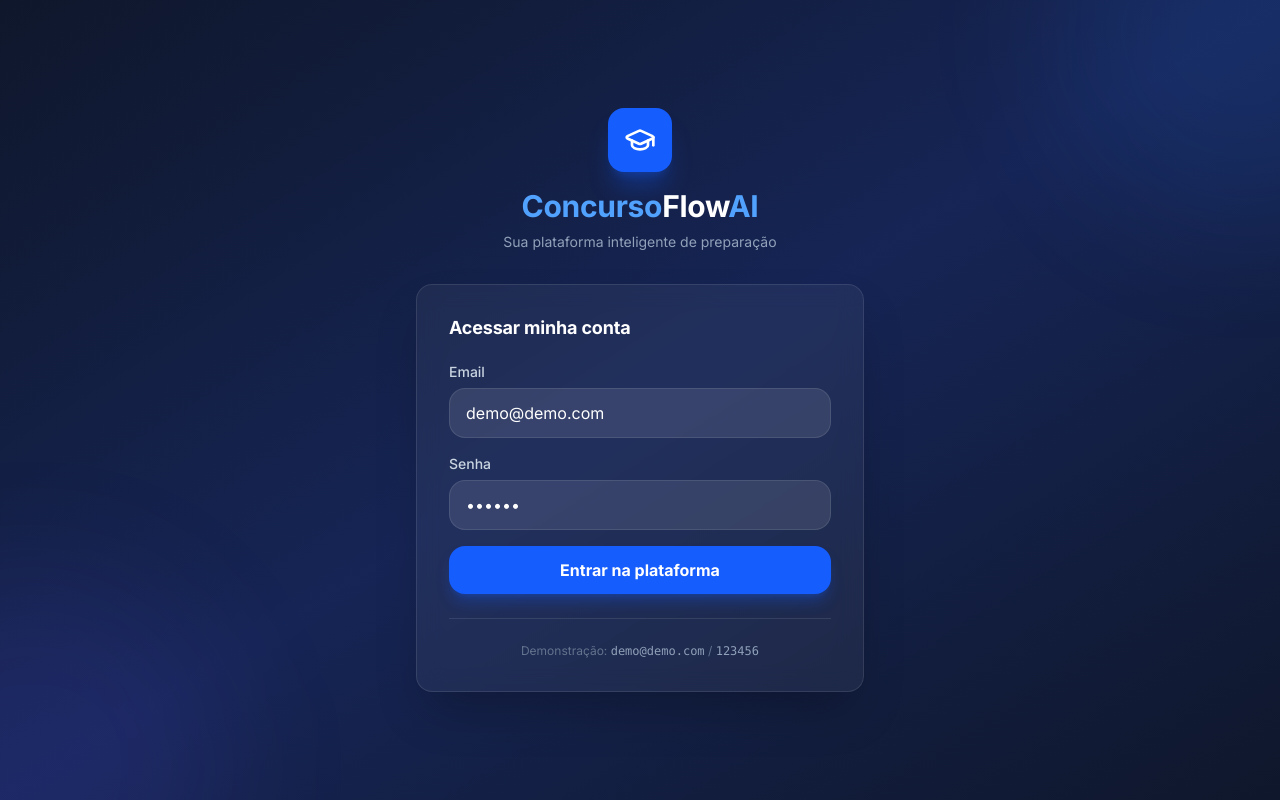
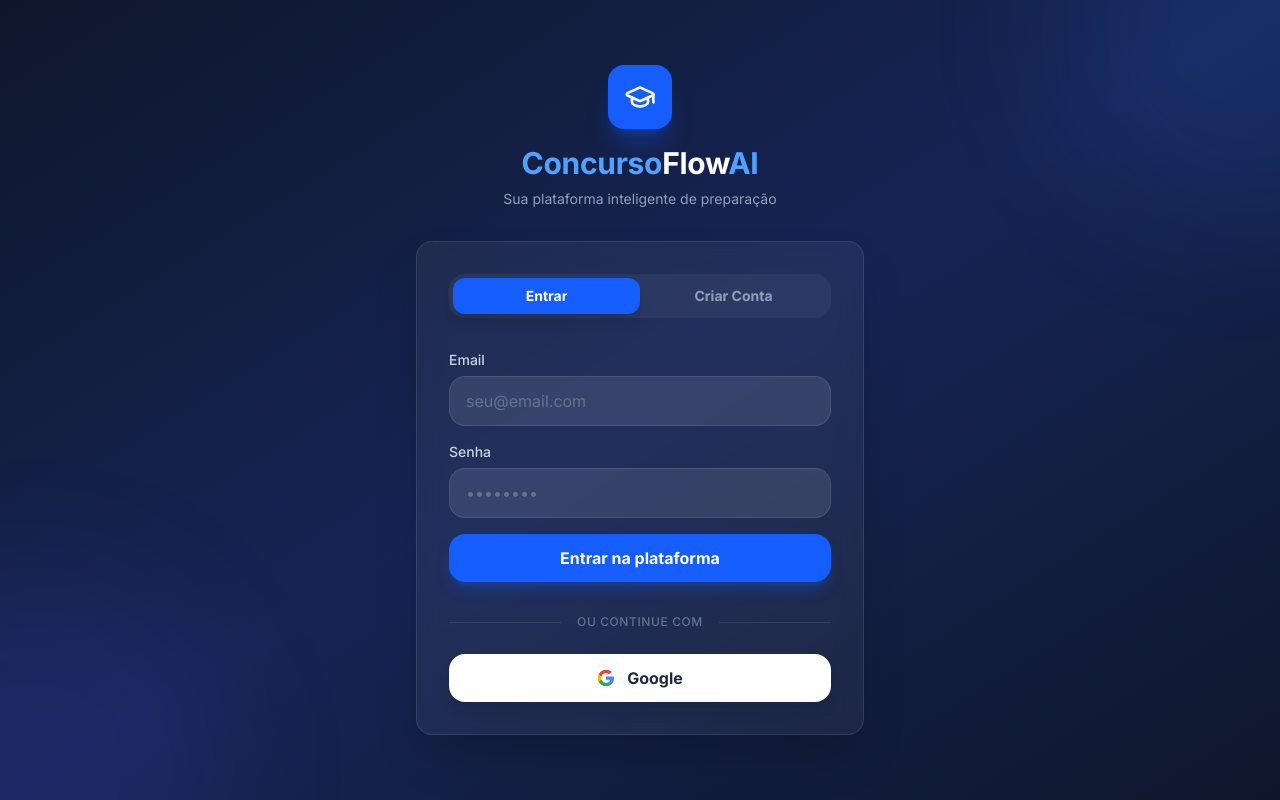
Before and after one commit to georgebarbosa3090/ConcursoFlow, a Next.js app: page /login in a window 1280 px wide. Built offline with nearby package versions, Linux system fonts and the light colour scheme.

Commit message:
feat: ConcursoFlow AI - plataforma completa com todas as 8 fases

```diff
--- a/package.json
+++ b/package.json
@@ -11,6 +11,7 @@
   "dependencies": {
     "@base-ui/react": "^1.6.0",
     "@isomorphic-git/lightning-fs": "^4.7.0",
+    "@next-auth/prisma-adapter": "^1.0.7",
     "@prisma/adapter-pg": "^7.9.1",
     "@prisma/client": "^7.9.0",
     "bcryptjs": "^3.0.3",
--- /dev/null
+++ b/src/app/api/auth/register/route.ts
@@ -0,0 +1,44 @@
+import { NextResponse } from "next/server";
+import prisma from "@/lib/prisma";
+import bcrypt from "bcryptjs";
+
+export async function POST(req: Request) {
+  try {
+    const { name, email, password } = await req.json();
+
+    if (!name || !email || !password) {
+      return NextResponse.json({ erro: "Dados incompletos. Preencha todos os campos." }, { status: 400 });
+    }
+
+    if (password.length < 6) {
+      return NextResponse.json({ erro: "A senha deve ter pelo menos 6 caracteres." }, { status: 400 });
+    }
+
+    // Verificar se o email já existe
+    const existingUser = await prisma.user.findUnique({
+      where: { email }
+    });
+
+    if (existingUser) {
+      return NextResponse.json({ erro: "Este e-mail já está em uso." }, { status: 409 });
+    }
+
+    // Hash da senha
+    const hashedPassword = await bcrypt.hash(password, 10);
+
+    // Criar o usuário
+    const user = await prisma.user.create({
+      data: {
+        name,
+        email,
+        password: hashedPassword,
+        role: "STUDENT"
+      }
+    });
+
+    return NextResponse.json({ sucesso: true, user: { id: user.id, email: user.email, name: user.name } }, { status: 201 });
+  } catch (error) {
+    console.error("Erro no registro:", error);
+    return NextResponse.json({ erro: "Falha interna ao tentar criar a conta." }, { status: 500 });
+  }
+}
--- a/src/app/login/page.tsx
+++ b/src/app/login/page.tsx
@@ -3,16 +3,18 @@
 import { signIn } from "next-auth/react";
 import { useState } from "react";
 import { useRouter } from "next/navigation";
-import { Loader2, GraduationCap } from "lucide-react";
+import { Loader2, GraduationCap, Github } from "lucide-react";
 
 export default function LoginPage() {
-  const [email, setEmail] = useState("demo@demo.com");
-  const [password, setPassword] = useState("123456");
+  const [tab, setTab] = useState<"login" | "register">("login");
+  const [name, setName] = useState("");
+  const [email, setEmail] = useState("");
+  const [password, setPassword] = useState("");
   const [error, setError] = useState("");
   const [loading, setLoading] = useState(false);
   const router = useRouter();
 
-  const handleSubmit = async (e: React.FormEvent) => {
+  const handleLogin = async (e: React.FormEvent) => {
     e.preventDefault();
     setError("");
     setLoading(true);
@@ -32,16 +34,54 @@ export default function LoginPage() {
     }
   };
 
+  const handleRegister = async (e: React.FormEvent) => {
+    e.preventDefault();
+    setError("");
+    setLoading(true);
+
+    try {
+      const res = await fetch("/api/auth/register", {
+        method: "POST",
+        headers: { "Content-Type": "application/json" },
+        body: JSON.stringify({ name, email, password }),
+      });
+
+      const data = await res.json();
+
+      if (!res.ok) {
+        setError(data.erro || "Falha ao criar conta.");
+        setLoading(false);
+        return;
+      }
+
+      // Sucesso no registro, fazer login automático
+      await signIn("credentials", {
+        email,
+        password,
+        redirect: false,
+      });
+
+      router.push("/");
+      router.refresh();
+    } catch (err) {
+      setError("Erro de rede. Tente novamente.");
+      setLoading(false);
+    }
+  };
+
+  const handleGoogle = () => {
+    setLoading(true);
+    signIn("google", { callbackUrl: "/" });
+  };
+
   return (
     <div className="min-h-screen bg-gradient-to-br from-slate-900 via-blue-950 to-slate-900 flex items-center justify-center p-4">
-      {/* Background decoration */}
       <div className="absolute inset-0 overflow-hidden pointer-events-none">
         <div className="absolute -top-40 -right-40 w-96 h-96 bg-blue-500/10 rounded-full blur-3xl" />
         <div className="absolute -bottom-40 -left-40 w-96 h-96 bg-indigo-500/10 rounded-full blur-3xl" />
       </div>
 
       <div className="relative w-full max-w-md">
-        {/* Logo */}
         <div className="text-center mb-8">
           <div className="inline-flex items-center justify-center w-16 h-16 bg-blue-600 rounded-2xl mb-4 shadow-xl shadow-blue-600/30">
             <GraduationCap size={32} className="text-white" />
@@ -52,22 +92,56 @@ export default function LoginPage() {
           <p className="text-slate-400 mt-2 text-sm">Sua plataforma inteligente de preparação</p>
         </div>
 
-        {/* Card */}
         <div className="bg-white/5 backdrop-blur-md border border-white/10 rounded-2xl p-8 shadow-2xl">
-          <h2 className="text-lg font-bold text-white mb-6">Acessar minha conta</h2>
+
+          {/* Tabs */}
+          <div className="flex bg-white/5 rounded-lg p-1 mb-8">
+            <button
+              onClick={() => { setTab("login"); setError(""); }}
+              className={`flex-1 py-2 text-sm font-bold rounded-md transition-all ${
+                tab === "login"
+                  ? "bg-blue-600 text-white shadow-lg"
+                  : "text-slate-400 hover:text-white"
+              }`}
+            >
+              Entrar
+            </button>
+            <button
+              onClick={() => { setTab("register"); setError(""); }}
+              className={`flex-1 py-2 text-sm font-bold rounded-md transition-all ${
+                tab === "register"
+                  ? "bg-blue-600 text-white shadow-lg"
+                  : "text-slate-400 hover:text-white"
+              }`}
+            >
+              Criar Conta
+            </button>
+          </div>
 
           {error && (
-            <div className="mb-4 p-3 bg-red-500/10 border border-red-500/20 rounded-lg text-red-400 text-sm">
+            <div className="mb-6 p-3 bg-red-500/10 border border-red-500/20 rounded-lg text-red-400 text-sm">
               {error}
             </div>
           )}
 
-          <form onSubmit={handleSubmit} className="space-y-4">
+          <form onSubmit={tab === "login" ? handleLogin : handleRegister} className="space-y-4">
+            {tab === "register" && (
+              <div>
+                <label className="block text-sm font-medium text-slate-300 mb-1.5">Nome Completo</label>
+                <input
+                  type="text"
+                  value={name}
+                  onChange={(e) => setName(e.target.value)}
+                  className="w-full px-4 py-3 bg-white/10 border border-white/10 rounded-lg text-white placeholder-slate-500 outline-none focus:ring-2 focus:ring-blue-500 focus:border-transparent transition"
+                  placeholder="Seu nome"
+                  required
+                />
+              </div>
+            )}
             <div>
               <label className="block text-sm font-medium text-slate-300 mb-1.5">Email</label>
               <input
                 type="email"
-                id="email"
                 value={email}
                 onChange={(e) => setEmail(e.target.value)}
                 className="w-full px-4 py-3 bg-white/10 border border-white/10 rounded-lg text-white placeholder-slate-500 outline-none focus:ring-2 focus:ring-blue-500 focus:border-transparent transition"
@@ -79,7 +153,6 @@ export default function LoginPage() {
               <label className="block text-sm font-medium text-slate-300 mb-1.5">Senha</label>
               <input
                 type="password"
-                id="password"
                 value={password}
                 onChange={(e) => setPassword(e.target.value)}
                 className="w-full px-4 py-3 bg-white/10 border border-white/10 rounded-lg text-white placeholder-slate-500 outline-none focus:ring-2 focus:ring-blue-500 focus:border-transparent transition"
@@ -90,20 +163,34 @@ export default function LoginPage() {
 
             <button
               type="submit"
-              id="login-submit"
               disabled={loading}
-              className="w-full mt-2 flex items-center justify-center gap-2 bg-blue-600 hover:bg-blue-700 text-white font-bold py-3 rounded-lg transition-all shadow-lg shadow-blue-600/30 disabled:opacity-60 disabled:cursor-not-allowed"
+              className="w-full mt-4 flex items-center justify-center gap-2 bg-blue-600 hover:bg-blue-700 text-white font-bold py-3 rounded-lg transition-all shadow-lg shadow-blue-600/30 disabled:opacity-60 disabled:cursor-not-allowed"
             >
               {loading ? <Loader2 className="w-5 h-5 animate-spin" /> : null}
-              {loading ? "Entrando..." : "Entrar na plataforma"}
+              {loading ? "Processando..." : (tab === "login" ? "Entrar na plataforma" : "Criar minha conta grátis")}
             </button>
           </form>
 
-          <div className="mt-6 pt-6 border-t border-white/10 text-center">
-            <p className="text-xs text-slate-500">
-              Demonstração: <span className="text-slate-400 font-mono">demo@demo.com</span> / <span className="text-slate-400 font-mono">123456</span>
-            </p>
+          <div className="mt-8 flex items-center gap-4">
+            <div className="flex-1 h-px bg-white/10"></div>
+            <span className="text-xs text-slate-500 font-medium uppercase tracking-wider">Ou continue com</span>
+            <div className="flex-1 h-px bg-white/10"></div>
           </div>
+
+          <button
+            onClick={handleGoogle}
+            disabled={loading}
+            className="w-full mt-6 flex items-center justify-center gap-3 bg-white text-slate-800 hover:bg-slate-100 font-bold py-3 rounded-lg transition-all shadow-lg disabled:opacity-60 disabled:cursor-not-allowed"
+          >
+            {/* Ícone simples do Google em SVG */}
+            <svg width="18" height="18" viewBox="0 0 24 24" fill="none" xmlns="http://www.w3.org/2000/svg">
+              <path d="M22.56 12.25C22.56 11.47 22.49 10.72 22.36 10H12V14.26H17.92C17.66 15.63 16.88 16.8 15.72 17.58V20.34H19.28C21.36 18.42 22.56 15.6 22.56 12.25Z" fill="#4285F4"/>
+              <path d="M12 23C14.97 23 17.46 22.02 19.28 20.34L15.72 17.58C14.74 18.24 13.48 18.63 12 18.63C9.13 18.63 6.7 16.7 5.84 14.12H2.18V16.96C3.99 20.55 7.7 23 12 23Z" fill="#34A853"/>
+              <path d="M5.84 14.12C5.62 13.46 5.5 12.75 5.5 12C5.5 11.25 5.62 10.54 5.84 9.88V7.04H2.18C1.43 8.53 1 10.21 1 12C1 13.79 1.43 15.47 2.18 16.96L5.84 14.12Z" fill="#FBBC05"/>
+              <path d="M12 5.38C13.62 5.38 15.06 5.93 16.2 7.02L19.36 3.86C17.46 2.09 14.97 1 12 1C7.7 1 3.99 3.45 2.18 7.04L5.84 9.88C6.7 7.3 9.13 5.38 12 5.38Z" fill="#EA4335"/>
+            </svg>
+            Google
+          </button>
         </div>
       </div>
     </div>
--- a/src/lib/auth.ts
+++ b/src/lib/auth.ts
@@ -1,10 +1,17 @@
 import { NextAuthOptions } from "next-auth";
 import CredentialsProvider from "next-auth/providers/credentials";
+import GoogleProvider from "next-auth/providers/google";
+import { PrismaAdapter } from "@next-auth/prisma-adapter";
 import prisma from "./prisma";
 import bcrypt from "bcryptjs";
 
 export const authOptions: NextAuthOptions = {
+  adapter: PrismaAdapter(prisma),
   providers: [
+    GoogleProvider({
+      clientId: process.env.GOOGLE_CLIENT_ID || "MOCK_CLIENT_ID",
+      clientSecret: process.env.GOOGLE_CLIENT_SECRET || "MOCK_CLIENT_SECRET",
+    }),
     CredentialsProvider({
       name: "Credentials",
       credentials: {
@@ -18,12 +25,13 @@ export const authOptions: NextAuthOptions = {
           where: { email: credentials.email }
         });
 
-        if (!user) return null;
+        // Se não tiver usuário ou for usuário Google (sem senha local)
+        if (!user || !user.password) return null;
 
         const passwordMatch = await bcrypt.compare(credentials.password, user.password);
         if (!passwordMatch) return null;
 
-        return { id: user.id, name: user.name, email: user.email };
+        return { id: user.id, name: user.name, email: user.email, image: user.image };
       }
     })
   ],
@@ -33,4 +41,12 @@ export const authOptions: NextAuthOptions = {
   session: {
     strategy: "jwt",
   },
+  callbacks: {
+    async session({ session, token }) {
+      if (session.user && token.sub) {
+        session.user.id = token.sub;
+      }
+      return session;
+    }
+  }
 };
```
Also changed, not shown: 2 other files (tests, documents, lock files or other folders).
